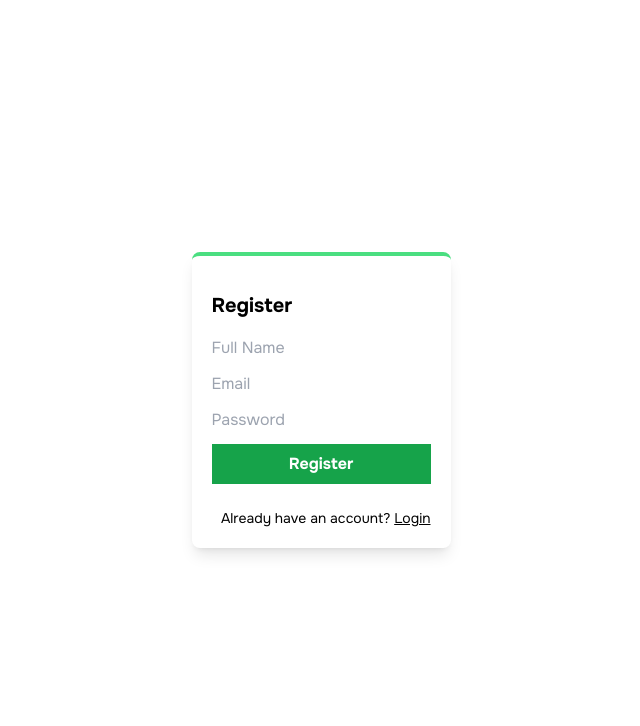
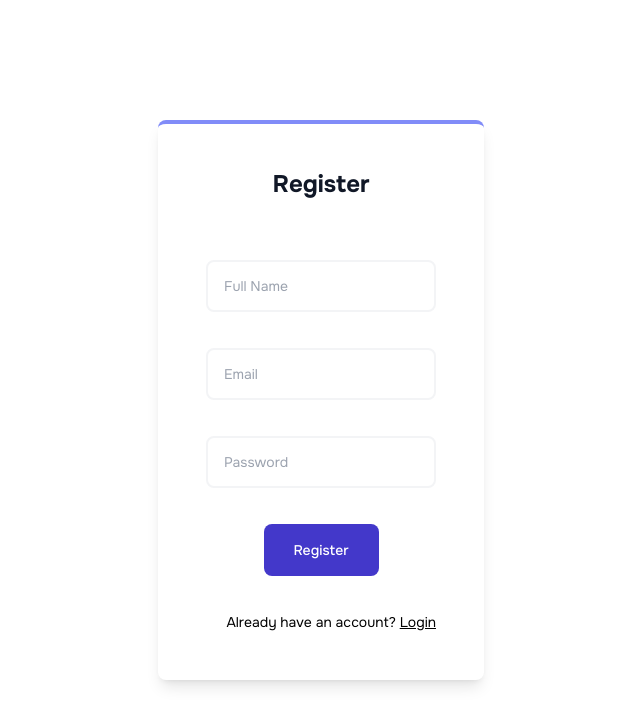
Before and after one commit to Naidev7/Teacher-dashboard, a Next.js app: page /pages/register in a window 1280 px wide. Shown: the top 726 px of the page, without its empty margins (319-959 px from the left). Built offline with nearby package versions, Linux system fonts and the light colour scheme.

Commit message:
login and register styles

```diff
--- a/components/Access/LoginForm.tsx
+++ b/components/Access/LoginForm.tsx
@@ -34,22 +34,24 @@ export default function LoginForm() {
   };
 
   return (
-    <div className="grid place-items-center h-screen">
-      <div className="shadow-lg p-5 rounded-lg border-t-4 border-green-400">
-        <h1 className="text-xl font-bold my-4">Login</h1>
+    <div className="flex justify-center items-center h-screen">
+      <div className="shadow-lg space-y-16 p-12 rounded-lg border-t-4 border-indigo-400">
+        <h1 className="font-bold text-center text-2xl leading-6 text-gray-900 ">Login</h1>
 
-        <form onSubmit={handleSubmit} className="flex flex-col gap-3">
+        <form onSubmit={handleSubmit} className="flex flex-col gap-3 space-y-6">
           <input
             onChange={(e) => setEmail(e.target.value)}
             type="text"
             placeholder="Email"
+            className="block w-full rounded-lg shadow-base p-4 border-2 border-gray-100   focus:border-blue-300 focus:ring focus:ring-blue-200 focus:ring-opacity-50 font-normal text-sm leading-4 text-gray-600 cursor-pointer"
           />
           <input
             onChange={(e) => setPassword(e.target.value)}
             type="password"
             placeholder="Password"
+            className="block w-full rounded-lg shadow-base p-4 border-2 border-gray-100   focus:border-blue-300 focus:ring focus:ring-blue-200 focus:ring-opacity-50 font-normal text-sm leading-4 text-gray-600 cursor-pointer"
           />
-          <button className="bg-green-600 text-white font-bold cursor-pointer px-6 py-2">
+          <button className="bg-indigo-700 text-white p-4 m-auto rounded-lg w-[50%] font-medium text-sm leading-5 cursor-pointer">
             Login
           </button>
           {error && (
--- a/components/Access/RegisterForm.tsx
+++ b/components/Access/RegisterForm.tsx
@@ -60,26 +60,31 @@ export default function RegisterForm() {
 
   return (
     <div className="grid place-items-center h-screen">
-      <div className="shadow-lg p-5 rounded-lg border-t-4 border-green-400">
-        <h1 className="text-xl font-bold my-4">Register</h1>
+      <div className="shadow-lg space-y-16 p-12 rounded-lg border-t-4 border-indigo-400">
+        <h1 className="font-bold text-center text-2xl leading-6 text-gray-900 ">
+          Register
+        </h1>
 
-        <form onSubmit={handleSubmit} className="flex flex-col gap-3">
+        <form onSubmit={handleSubmit} className="flex flex-col gap-3 space-y-6">
           <input
             onChange={(e) => setName(e.target.value)}
             type="text"
             placeholder="Full Name"
+            className="block w-full rounded-lg shadow-base p-4 border-2 border-gray-100   focus:border-blue-300 focus:ring focus:ring-blue-200 focus:ring-opacity-50 font-normal text-sm leading-4 text-gray-600 cursor-pointer"
           />
           <input
             onChange={(e) => setEmail(e.target.value)}
             type="text"
             placeholder="Email"
+            className="block w-full rounded-lg shadow-base p-4 border-2 border-gray-100   focus:border-blue-300 focus:ring focus:ring-blue-200 focus:ring-opacity-50 font-normal text-sm leading-4 text-gray-600 cursor-pointer"
           />
           <input
             onChange={(e) => setPassword(e.target.value)}
             type="password"
             placeholder="Password"
+            className="block w-full rounded-lg shadow-base p-4 border-2 border-gray-100   focus:border-blue-300 focus:ring focus:ring-blue-200 focus:ring-opacity-50 font-normal text-sm leading-4 text-gray-600 cursor-pointer"
           />
-          <button className="bg-green-600 text-white font-bold cursor-pointer px-6 py-2">
+          <button className="bg-indigo-700 text-white p-4 m-auto rounded-lg w-[50%] font-medium text-sm leading-5 cursor-pointer">
             Register
           </button>
 
```
